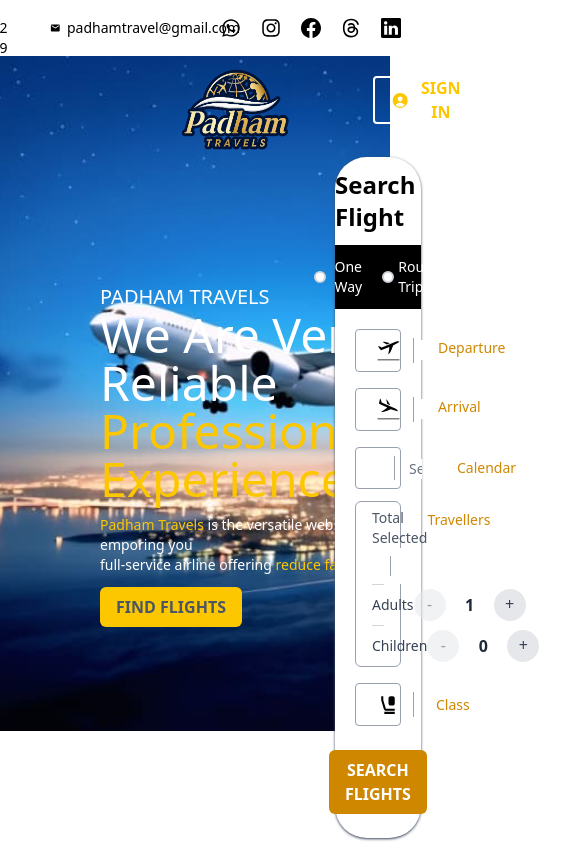
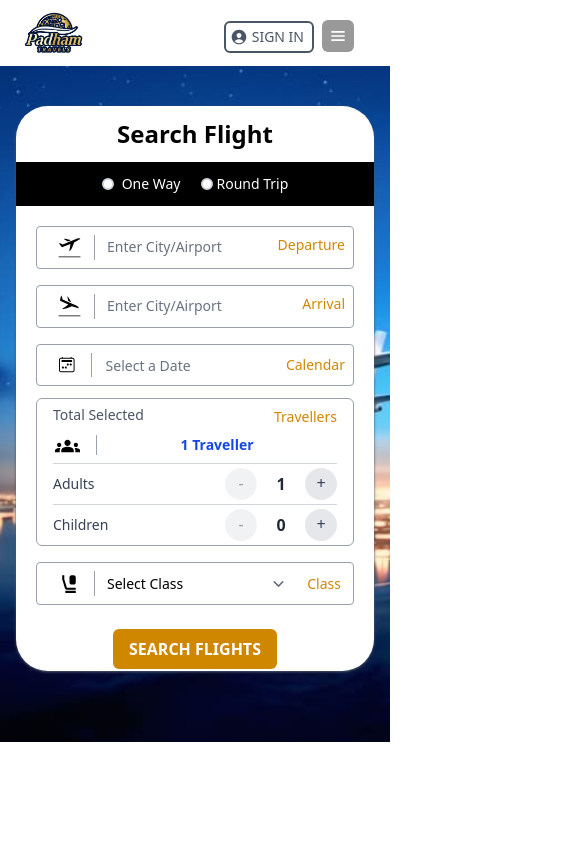
Before and after one commit to Vinod280201/PadhamTravels, a React (Vite) app: page / in a window 390 px wide. Shown: the top 844 px of the page, 585 px wide, since content can reach past the window. Built offline with nearby package versions, Linux system fonts and the light colour scheme.

Commit message:
responsive design for header

```diff
--- a/src/components/BrandsScroller.jsx
+++ b/src/components/BrandsScroller.jsx
@@ -1,5 +1,5 @@
 import Indigo from '../assets/indigo.png'
-import SpiceJet from '../assets/spicejet.JPEG'
+import SpiceJet from '../assets/spicejet.jpeg'
 import AirIndia from '../assets/airindia.jpeg'
 import AirIndiaExpress from '../assets/airIndiaExpress.jpeg'
 import Vistara from '../assets/vistara.jpeg'
--- a/src/components/FlightBookingForm.jsx
+++ b/src/components/FlightBookingForm.jsx
@@ -8,7 +8,7 @@ import { ClassSelector } from './ClassSelector';
 export const FlightBookingForm = () => {
 
  return (
-    <div className='bg-white w-[22%] pb-1 rounded-4xl absolute  bottom-1.5 shadow shadow-gray-600'>
+    <div className='bg-white w-auto md:mr-15 xl:w-[22%] pb-1 rounded-4xl md:absolute md:bottom-1.5 shadow shadow-gray-600 mx-4'>
         <div className='flex justify-center mt-2 py-1'>
             <p className='font-semibold text-2xl'>Search Flight</p>
         </div>
--- a/src/components/Header.jsx
+++ b/src/components/Header.jsx
@@ -7,18 +7,21 @@ export const Header = () => {
     <div className='w-full h-[80%] bg-cover bg-no-repeat bg-center'
       style={{ backgroundImage: `url(${LandingPageimg1})` }}>             {/*Background Image*/}
 
-      <HeaderNav />
+      {/* show only on md+ when nav is part of header */}
+      <div className="hidden lg:block">
+        <HeaderNav />
+      </div>
 
-      <div className='grid grid-cols-2 h-[86.3%]'>
-        <div className='flex p-5 ml-20 items-center'>
+      <div className='grid grid-cols-1 md:grid-cols-2 h-[86.3%]'>
+        <div className='hidden md:flex p-5 mt-50 lg:mt-2 lg:ml-20 items-center flex-nowrap'>
           <div>
-            <p className='text-xl text-white'>PADHAM TRAVELS</p>
-            <p className='text-5xl text-white'>We Are Very Reliable</p>
-            <p className='text-5xl text-yellow-400'>Professional, Experienced</p>
-            <p className='text-sm text-white mt-3'>
+            <p className='md:text-md xl:text-xl text-white whitespace-nowrap'>PADHAM TRAVELS</p>
+            <p className='md:text-3xl xl:text-5xl text-white whitespace-nowrap'>We Are Very Reliable</p>
+            <p className='md:text-3xl xl:text-5xl text-yellow-400 whitespace-nowrap'>Professional, Experienced</p>
+            <p className='md:text-xs xl:text-sm text-white mt-3'>
               <span className='text-yellow-400'>Padham Travels</span> is the versatile website emporing you
             </p>
-            <p className='text-sm text-white'>
+            <p className='md:text-xs lg:text-sm text-white'>
               full-service airline offering <span className='text-yellow-400'>reduce fares.</span>
             </p>
             <div className='flex'>
@@ -29,7 +32,7 @@ export const Header = () => {
           </div>
         </div>
 
-        <div className='flex ml-35 mt-10 h-[90%]'>
+        <div className='flex xl:ml-35 max-md:justify-center mt-10 h-[90%]'>
           <FlightBookingForm />
         </div>
       </div>
--- a/src/components/HeaderNav.jsx
+++ b/src/components/HeaderNav.jsx
@@ -1,42 +1,121 @@
-import React from 'react'
-import { CgProfile } from "react-icons/cg";
+import React, { useState } from "react";
+import { BiMenu, BiX } from "react-icons/bi";
 import { IoPersonCircle } from "react-icons/io5";
+import LogoImg from "../assets/logo.png"; // adjust path if needed
+
+export const HeaderNav = () => {
+  const [open, setOpen] = useState(false);
+
+  return (
+    <header className="w-full px-4 lg:px-6 lg:pl-8 lg:pr-12 xl:pr-60 py-3 bg-transparent flex items-center justify-between z-50 relative">
+      {/* left: logo */}
+      <div className="flex items-center gap-3">
+        <img
+          src={LogoImg}
+          alt="Padham Travels"
+          className="w-15 ml-2 lg:ml-15 sm:ml-6 lg:w-30 h-auto object-contain"
+        />
+      </div>
+
+      {/* desktop / tablet nav */}
+      <nav className="hidden lg:flex items-center gap-5 flex-nowrap">
+        <a href='index.html' className="whitespace-nowrap">
+          <div className='hover:border-b-2 hover:border-b-yellow-400 hover:font-bold pb-1'>
+            <p className='text-white'>HOME</p>
+          </div>
+        </a>
+        <a href='index.html' className='ml-5 whitespace-nowrap'>
+          <div className='hover:border-b-2 hover:border-b-yellow-400 hover:font-bold pb-1'>
+            <p className='text-white'>ABOUT US</p>
+          </div>
+        </a>
+        <a href='index.html' className='ml-5 whitespace-nowrap'>
+          <div className='hover:border-b-2 hover:border-b-yellow-400 hover:font-bold pb-1'>
+            <p className='text-white'>FLIGHTS</p>
+          </div>
+        </a>
+        <a href='index.html' className='ml-5 whitespace-nowrap'>
+          <div className='hover:border-b-2 hover:border-b-yellow-400 hover:font-bold pb-1'>
+            <p className='text-white'>BOOKING TERMS</p>
+          </div>
+        </a>
+        <a href='index.html' className='ml-5 whitespace-nowrap'>
+          <div className='hover:border-b-2 hover:border-b-yellow-400 hover:font-bold pb-1'>
+            <p className='text-white'>GET IN TOUCH</p>
+          </div>
+        </a>
+
+        {/* Sign In button — mobile color is blue, md+ overrides to yellow */}
+        <button className='flex items-center h-12 relative rounded-sm  px-4 py-1.5 font-bold
+              transition-all duration-300 border-2 ml-5
+              lg:text-yellow-400 lg:border-white lg:hover:bg-yellow-400 lg:hover:text-gray-600
+              cursor-pointer whitespace-nowrap'>
+                <IoPersonCircle size={25} className='mr-2'/>
+                SIGN IN
+        </button>
+      </nav>
+
+      {/* mobile actions: menu icon + sign-in (optional small) */}
+      <div className="flex justify-center items-center px-5 lg:hidden gap-2">
+        <button
+          className="flex items-center mt-2 pl-1 pr-2 py-1 rounded-md border-2 text-sm font-medium border-gray-600 text-gray-600 bg-transparent
+          hover:bg-gray-600 hover:text-yellow-400 transition lg:hidden"
+          onClick={() => {}}
+          aria-label="Sign In (mobile)"
+        >
+         <IoPersonCircle size={18} className='mr-1'/>
+          SIGN IN
+        </button>
+
+        <button
+          onClick={() => setOpen((v) => !v)}
+          className="p-1.5 mt-1.5 rounded-md bg-black/40 text-white hover:bg-black/60 transition"
+          aria-label="Toggle navigation"
+        >
+          {open ? <BiX size={20} /> : <BiMenu size={20} />}
+        </button>
+      </div>
+
+      {/* mobile menu (slides down) */}
+      <div
+        className={`absolute left-10 right-10 top-full rounded-b-lg bg-black/80 text-white transform transition-all duration-200 ease-in-out lg:hidden z-40 ${
+          open ? "max-h-[400px] opacity-100 py-4" : "max-h-0 opacity-0 overflow-hidden"
+        }`}
+      >
+        <div className="flex flex-col gap-3 px-6">
+          <a href="#" onClick={() => setOpen(false)} className="py-2 border-b border-white/40 hover:font-medium hover:text-lg">Home</a>
+          <a href="#" onClick={() => setOpen(false)} className="py-2 border-b border-white/40 hover:font-medium">About Us</a>
+          <a href="#" onClick={() => setOpen(false)} className="py-2 border-b border-white/40 hover:font-medium">Flights</a>
+          <a href="#" onClick={() => setOpen(false)} className="py-2 border-b border-white/40 hover:font-medium">Booking Terms</a>
+          <a href="#" onClick={() => setOpen(false)} className="py-2 border-b border-white/40 hover:font-medium">Get In Touch</a>
+          <button
+            className="mt-2 px-3 py-2 rounded-md font-medium border-2 border-white text-yellow-400
+            bg-transparent hover:bg-yellow-400 hover:text-gray-600 hover:font-bold transition"
+            onClick={() => setOpen(false)}
+          >
+            SIGN IN
+          </button>
+        </div>
+      </div>
+    </header>
+  );
+};
+
+
+
+{/*
+
+  import { IoPersonCircle } from "react-icons/io5";
 import LogoImage from '../assets/logo.png'
 
-export const HeaderNav = () => {
+  export const HeaderNav = () => {
   return (
       <div className='flex ml-10 mb-3'>
         <div>
           <img src={LogoImage} className='w-28 h-21 ml-35 mt-3'/>
         </div>
         <div className='grid grid-cols-3 gap-2'>
-          <div className='col-span-2 flex ml-30 mr-5 items-center'>
-            <a href='index.html' className='ml-35'>
-              <div className='hover:border-b-2 hover:border-b-yellow-400 hover:font-bold pb-1'>
-                <p className='text-white'>HOME</p>
-              </div>
-            </a>
-            <a href='index.html' className='ml-10'>
-              <div className='hover:border-b-2 hover:border-b-yellow-400 hover:font-bold pb-1'>
-                <p className='text-white'>ABOUT US</p>
-              </div>
-            </a>
-            <a href='index.html' className='ml-10'>
-              <div className='hover:border-b-2 hover:border-b-yellow-400 hover:font-bold pb-1'>
-                <p className='text-white'>FLIGHTS</p>
-              </div>
-            </a>
-            <a href='index.html' className='ml-10'>
-              <div className='hover:border-b-2 hover:border-b-yellow-400 hover:font-bold pb-1'>
-                <p className='text-white'>BOOKING TERMS</p>
-              </div>
-            </a>
-            <a href='index.html' className='ml-10'>
-              <div className='hover:border-b-2 hover:border-b-yellow-400 hover:font-bold pb-1'>
-                <p className='text-white'>GET IN TOUCH</p>
-              </div>
-            </a>
-          </div>
+
 
           <div className='col-span-1 flex ml-12 py-5'>
             <button className='flex items-center h-12 relative rounded-sm  px-4 py-1.5 text-yellow-400 font-bold
@@ -50,3 +129,4 @@ export const HeaderNav = () => {
       </div>
   )
 }
+  */}
--- a/src/components/TopBarContactUs.jsx
+++ b/src/components/TopBarContactUs.jsx
@@ -5,7 +5,8 @@ import { FaWhatsapp, FaInstagram, FaThreads } from "react-icons/fa6";
 
 export const TopBarContactUs = () => {
   return (
-    <div>
+     // hide on small devices, show from md and up:
+      <div className="hidden lg:block">
         <div className="grid grid-cols-2 gap-2">
             <div className='flex justify-center h-14'>
                 <div className='flex items-center'>
@@ -34,5 +35,5 @@ export const TopBarContactUs = () => {
             </div>
         </div>
     </div>
-  )
+  );
 }
--- a/src/constants/AppConstants.jsx
+++ b/src/constants/AppConstants.jsx
@@ -1,7 +1,7 @@
 import KashmirImage from '../assets/kashmir.jpg'
 import HimachalImage from '../assets/himachal.avif'
 import KeralaImage from '../assets/kerala.jpg'
-import RajasthanImage from '../assets/rajasthan.jpg'
+import RajasthanImage from '../assets/Rajasthan.jpg'
 import ManaliImage from '../assets/manali.jpg'
 import GoaImage from '../assets/goa.jpg'
 import MumbaiImage from '../assets/mumbai.jpg'
--- a/src/pages/LandingPage/index.jsx
+++ b/src/pages/LandingPage/index.jsx
@@ -1,6 +1,7 @@
 import { BrandsScroller } from "../../components/BrandsScroller"
 import { Footer } from "../../components/Footer"
 import { Header } from "../../components/Header"
+import { HeaderNav } from "../../components/HeaderNav"
 import { Services } from "../../components/Services"
 import { TopBarContactUs } from "../../components/TopBarContactUs"
 import { ToursAndTrips } from "../../components/ToursAndTrips"
@@ -9,6 +10,10 @@ export const LandingPage = () => {
     return (
         <div className="w-screen h-screen">
             <TopBarContactUs />
+            {/* show nav only on small devices and keep it outside Header */}
+            <div className="block lg:hidden">
+                <HeaderNav />
+            </div>
             <Header />
             <Services />
             <ToursAndTrips />
```
Also changed, not shown: src/components/ToursAndTrips.jsx (+0 -27 lines).
